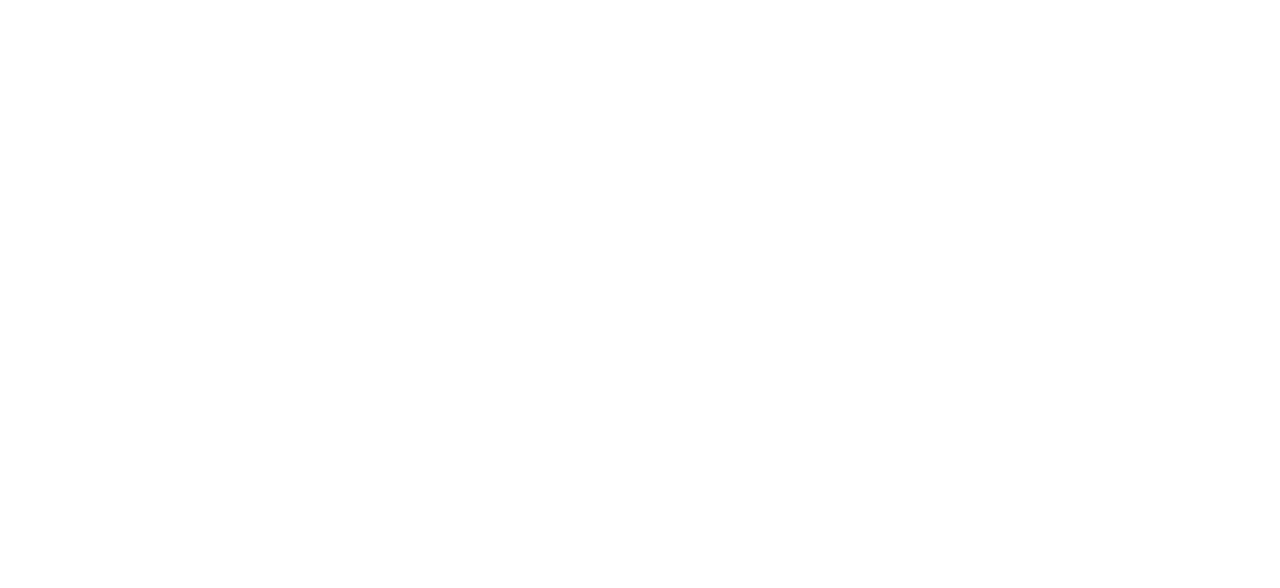
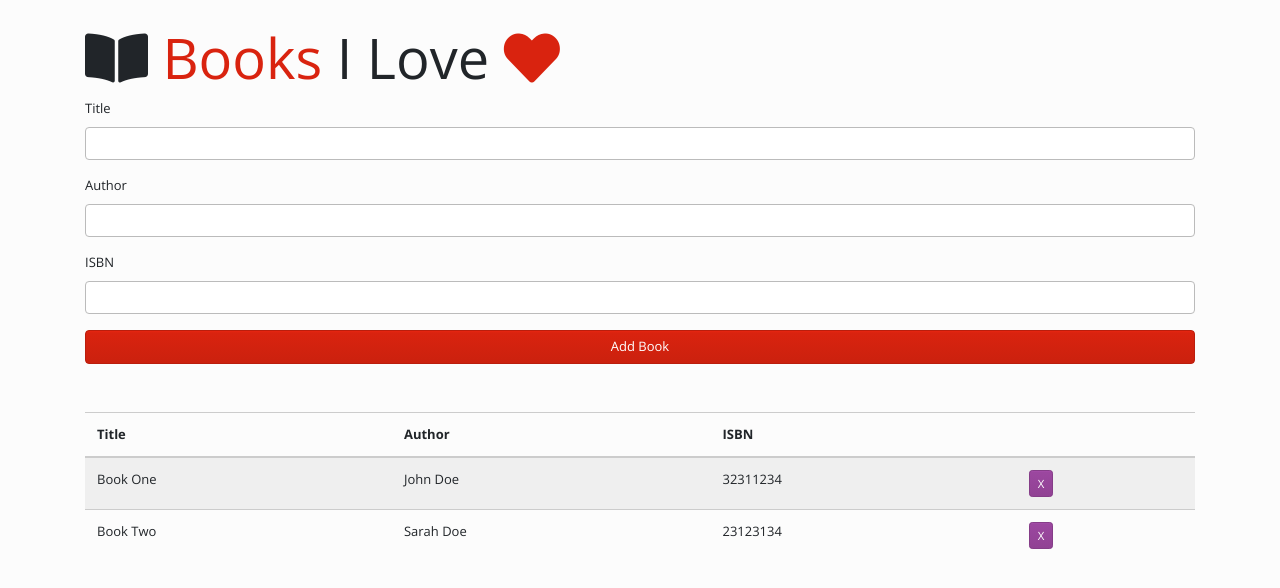
Before and after one commit to stephangriesel/books-i-love, a plain HTML site: page index.html in a window 1280 px wide. Drawn offline with nearby package versions, Linux system fonts and the light colour scheme.

Commit message:
start js

```diff
--- a/index.html
+++ b/index.html
@@ -1,13 +1,60 @@
 <!DOCTYPE html>
 <html lang="en">
-<head>
-    <meta charset="UTF-8">
-    <meta name="viewport" content="width=device-width, initial-scale=1.0">
-    <meta http-equiv="X-UA-Compatible" content="ie=edge">
-    <link rel="stylesheet" href="style.css">
+  <head>
+    <meta charset="UTF-8" />
+    <meta name="viewport" content="width=device-width, initial-scale=1.0" />
+    <meta http-equiv="X-UA-Compatible" content="ie=edge" />
+    <link rel="stylesheet" href="style.css" />
+    <link
+      rel="stylesheet"
+      href="https://bootswatch.com/4/simplex/bootstrap.min.css"
+    />
+    <link
+      rel="stylesheet"
+      href="https://use.fontawesome.com/releases/v5.6.3/css/all.css"
+      integrity="sha384-UHRtZLI+pbxtHCWp1t77Bi1L4ZtiqrqD80Kn4Z8NTSRyMA2Fd33n5dQ8lWUE00s/"
+      crossorigin="anonymous"
+    />
     <title>Books I Love</title>
-</head>
-<body>
+  </head>
+  <body>
+    <div class="container mt-4">
+      <h1 class="display-4">
+        <i class="fas fa-book-open"></i>
+        <span class="text-primary">Books</span> I Love
+        <i class="fas fa-heart text-primary"></i>
+      </h1>
+      <form id="book-form">
+        <div class="form-group">
+          <label for="title">Title</label>
+          <input type="text" id="title" class="form-control" />
+        </div>
+      </form>
+      <form id="book-form">
+        <div class="form-group">
+          <label for="author">Author</label>
+          <input type="text" id="author" class="form-control" />
+        </div>
+      </form>
+      <form id="book-form">
+        <div class="form-group">
+          <label for="isbn">ISBN</label>
+          <input type="text" id="isbn" class="form-control" />
+        </div>
+        <input type="submit" value="Add Book" class="btn btn-primary btn-block">
+      </form>
+      <table class="table table-striped mt-5">
+          <thead>
+              <tr>
+                  <th>Title</th>
+                  <th>Author</th>
+                  <th>ISBN</th>
+                  <th></th>
+              </tr>
+          </thead>
+          <tbody id="book-list"></tbody>
+      </table>
+    </div>
     <script src="script.js"></script>
-</body>
+  </body>
 </html>
--- a/script.js
+++ b/script.js
@@ -0,0 +1,48 @@
+class Book {
+    constructor(title,author,isbn) {
+        this.title = title;
+        this.author = author;
+        this.isbn = isbn;
+    }
+}
+
+
+class UI {
+    static displayBooks(){
+        const StoredBooks = [
+            {
+                title: 'Book One',
+                author: 'John Doe',
+                isbn: '32311234'
+            },
+            {
+                title: 'Book Two',
+                author: 'Sarah Doe',
+                isbn: '23123134'
+            },
+        ];
+
+        const books = StoredBooks;
+
+        books.forEach((book) => UI.addBookToList(book));
+    }
+
+    static addBookToList(book) {
+        const list = document.querySelector('#book-list');
+
+        const row = document.createElement('tr');
+
+        row.innerHTML = `
+        <td>${book.title}</td>
+        <td>${book.author}</td>
+        <td>${book.isbn}</td>
+        <td><a href="#" class="btn btn-danger btn-sm delete">X</a></td>
+        `;
+
+        list.appendChild(row);
+    }
+}
+
+
+
+document.addEventListener('DOMContentLoaded', UI.displayBooks)
```
